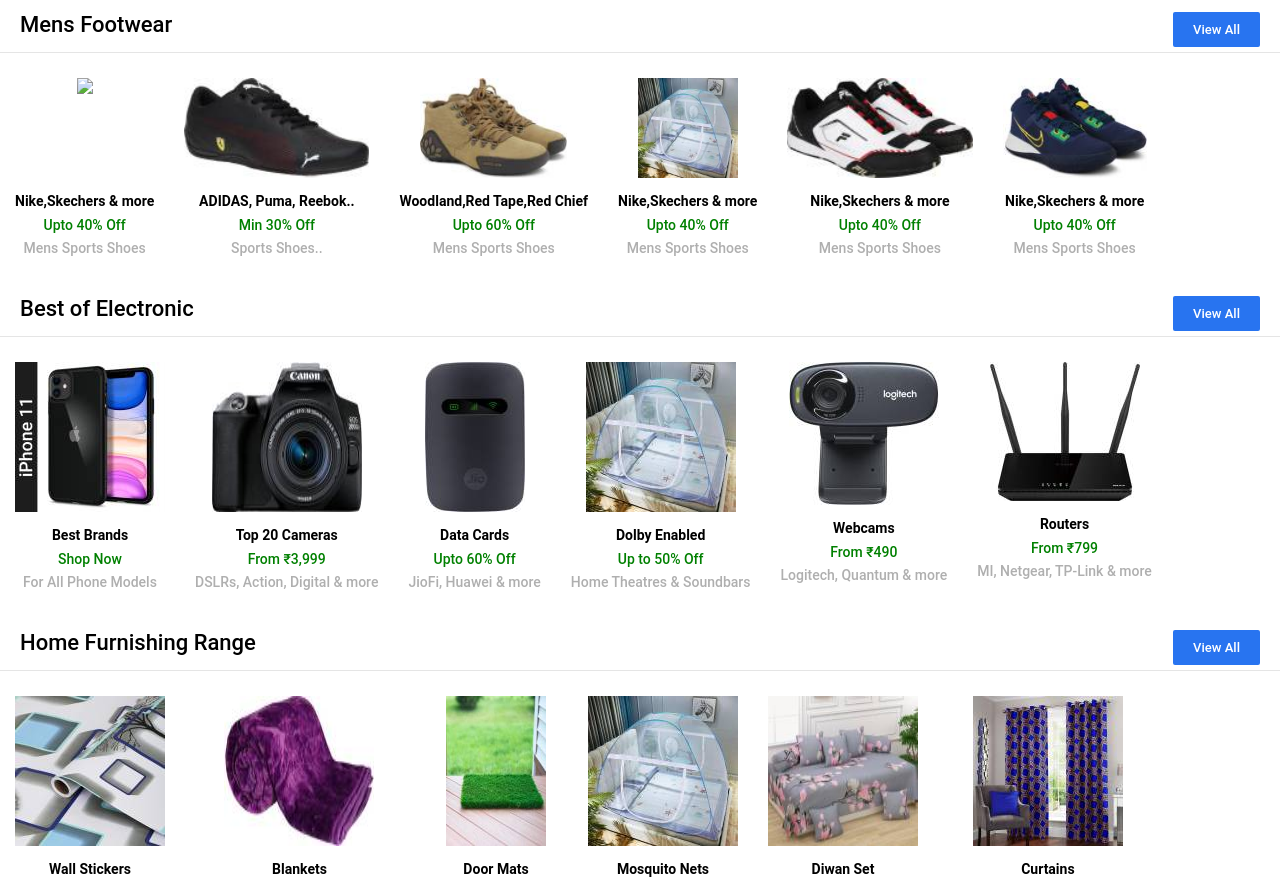
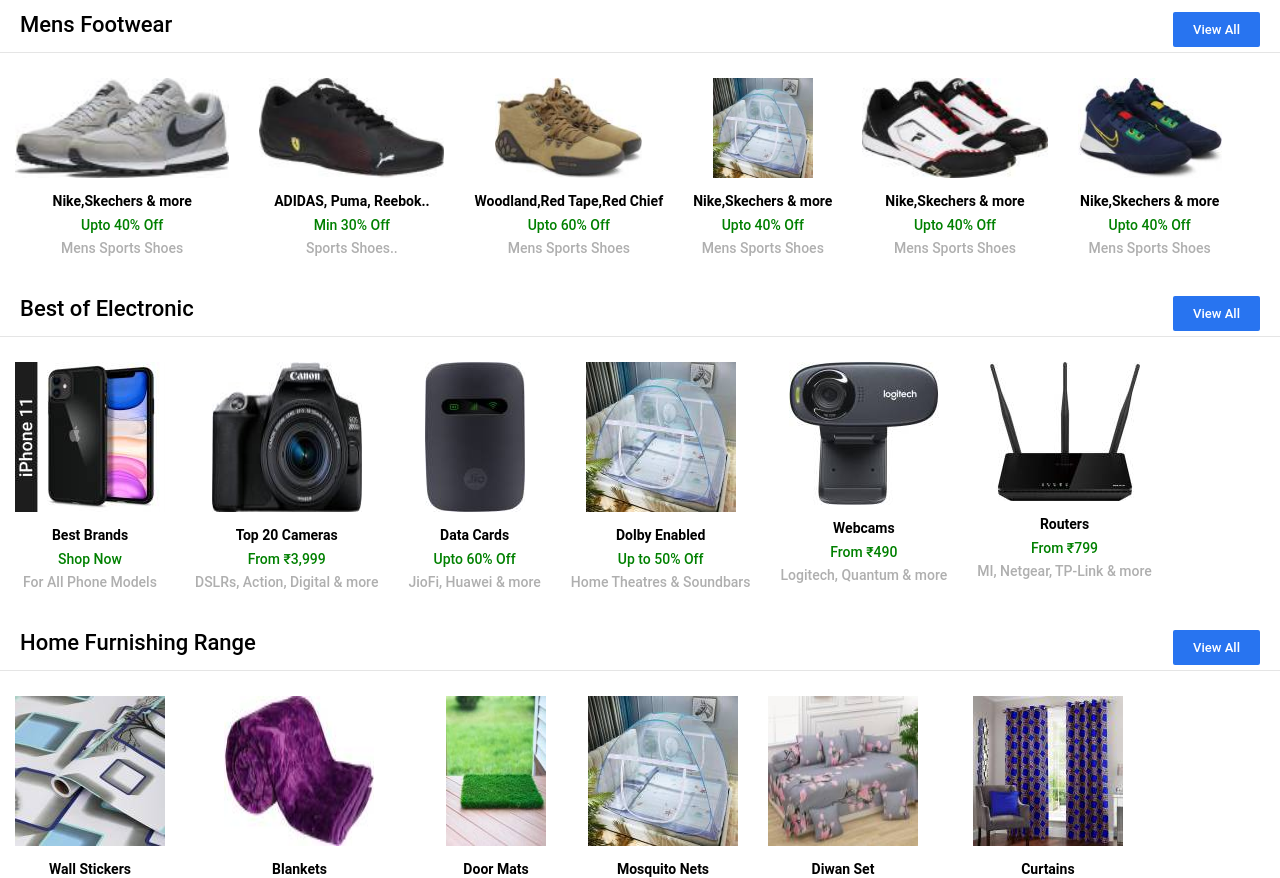
Before and after one commit to SudhanshuSingh3/Flipkart-Clone, a plain HTML site: page index.html in a window 1280 px wide. Shown: the part 932-1810 px from the top of the page. Drawn offline with Linux system fonts and the light colour scheme; the site is published under a folder, as on GitHub Pages, so addresses that start at the root find nothing; files whose address does not match are found by name.

Commit message:
Update index.html

```diff
--- a/index.html
+++ b/index.html
@@ -178,7 +178,7 @@
         <div class="card_child">
             <div class="img-center">
                 <!-- for image -->
-                <img src="/mens-footwear/1.jpeg" height="100px"  />
+                <img src="./mens-footwear/1.jpeg" height="100px"  />
             </div>
             <!-- for written content -->
             <div class="secondary-element">
```
